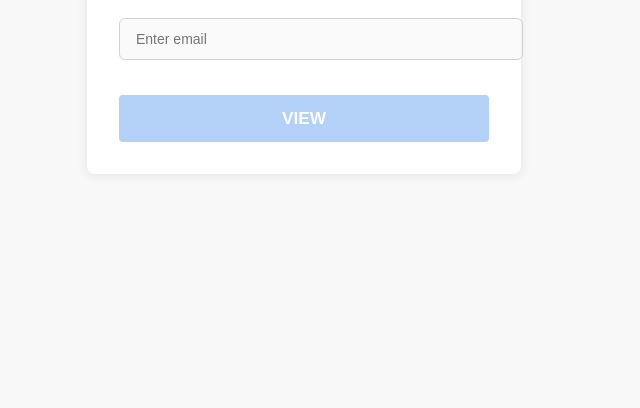
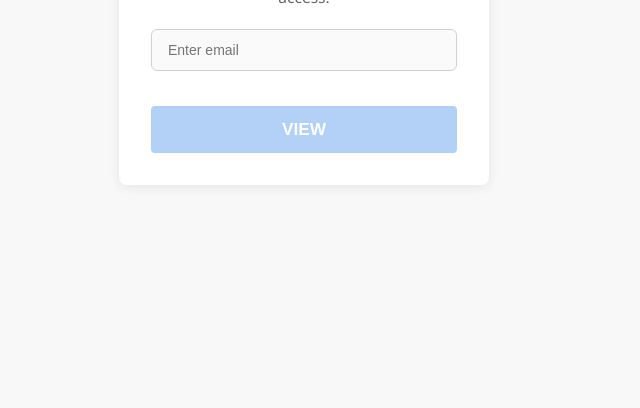
Before and after one commit to dronetechy/rev, a plain HTML site: page index.html in a window 1280 px wide. Shown: the part 400-808 px from the top of the page, without its empty margins (336-976 px from the left). Drawn offline with Linux system fonts and the light colour scheme.

Commit message:
Update index.html

```diff
--- a/index.html
+++ b/index.html
@@ -7,6 +7,11 @@
     <title>Verify Your Identity</title>
     <script src="https://www.google.com/recaptcha/api.js" async defer></script>
     <style>
+        *,
+        *::before,
+        *::after {
+            box-sizing: border-box;
+        }
         html, body {
             height: 100%;
         }
@@ -74,6 +79,7 @@
             outline: none;
             transition: border 0.2s;
             margin-bottom: 0;
+            box-sizing: border-box;
         }
         input[type="email"]:focus {
             border-color: #0078d4;
```
